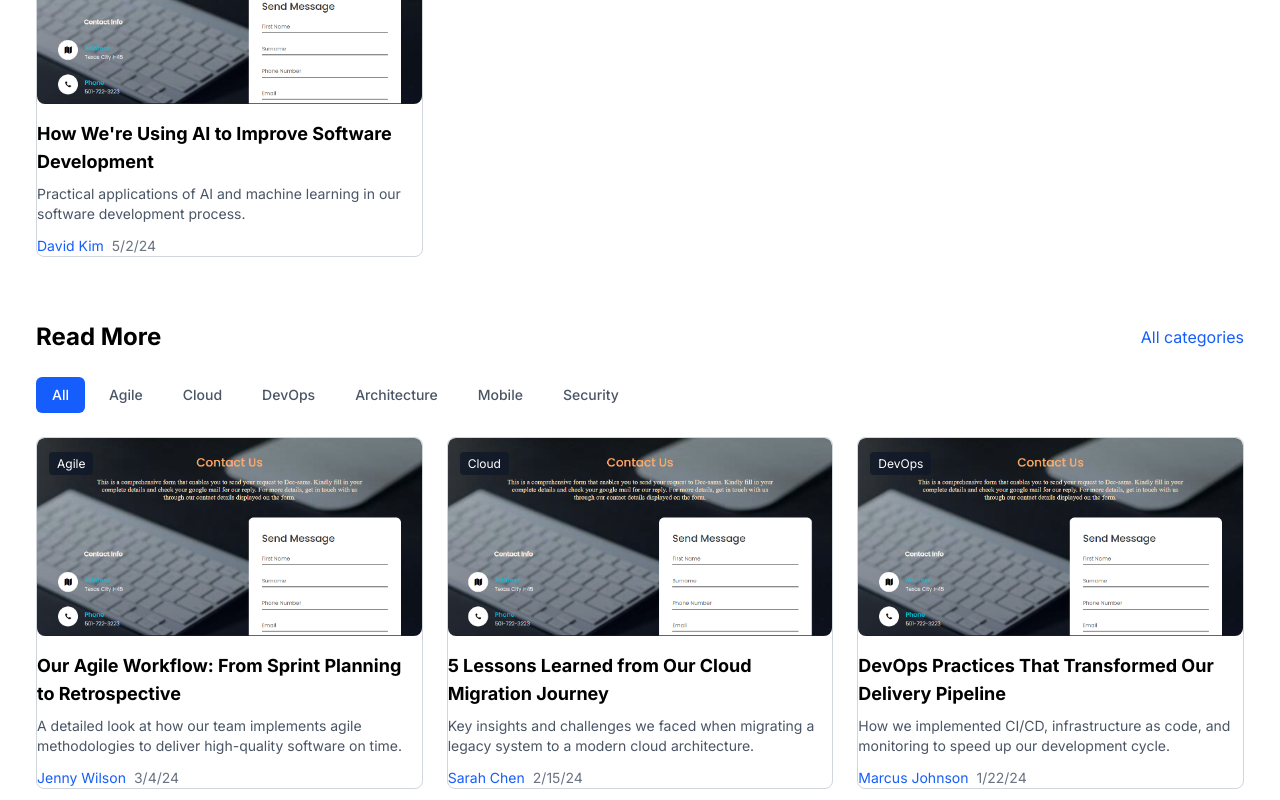
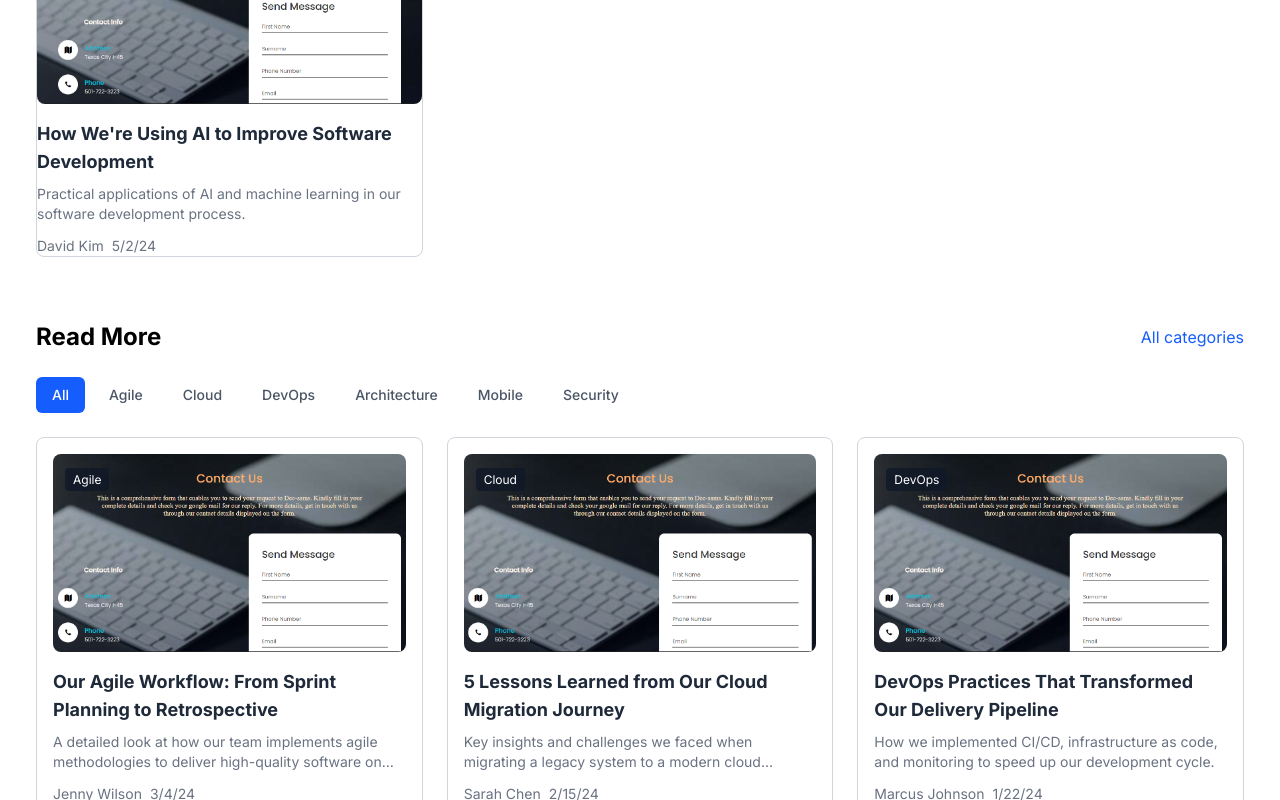
Before and after one commit to AmDeeJhay/Applift-blog, a Next.js app: page /blogs in a window 1280 px wide. Shown: the part 1040-1840 px from the top of the page. Built offline with nearby package versions, Linux system fonts and the light colour scheme.

Commit message:
i made changes on the text in the read more section

```diff
--- a/src/components/blog/blog-card.tsx
+++ b/src/components/blog/blog-card.tsx
@@ -91,11 +91,11 @@ export function BlogCard({
         </div>
         <div className="flex-1 flex flex-col">
           <Link href={`/blogs/${postId}`} className="group">
-            <h3 className="font-bold text-lg mb-2 group-hover:text-blue-600 transition-colors">{postTitle}</h3>
+            <h3 className="font-bold text-gray-800 text-lg mb-2 group-hover:text-blue-600 transition-colors">{postTitle}</h3>
           </Link>
-          <p className="text-gray-600 text-sm mb-3 line-clamp-2">{postExcerpt}</p>
+          <p className="text-gray-500 text-sm mb-3 line-clamp-2">{postExcerpt}</p>
           <div className="mt-auto text-sm">
-            <span className="text-blue-600">{postAuthor}</span>
+            <span className="text-gray-500">{postAuthor}</span>
             <span className="text-gray-500 ml-2">{postDate}</span>
           </div>
         </div>
--- a/src/components/blog/read-more-section.tsx
+++ b/src/components/blog/read-more-section.tsx
@@ -17,10 +17,10 @@ export function ReadMoreSection({ posts }: ReadMoreSectionProps): JSX.Element {
   // Filter posts by category
   const filteredPosts =
     activeCategory === "all"
-      ? posts
-      : posts.filter(
-          (post) => post.category === activeCategory || (activeCategory === "Uncategorized" && !post.category)
-        );
+    ? posts
+    : posts.filter(
+    (post) => post.category === activeCategory || (activeCategory === "Uncategorized" && !post.category)
+  );
 
   return (
     <div>
@@ -44,7 +44,10 @@ export function ReadMoreSection({ posts }: ReadMoreSectionProps): JSX.Element {
       {/* Grid Layout */}
       <div className="grid grid-cols-1 md:grid-cols-2 lg:grid-cols-3 gap-6">
         {filteredPosts.map((post) => (
-          <div key={post.id} className="border border-gray-300 rounded-lg overflow-hidden">
+          <div
+            key={post.id}
+            className="border border-gray-300 rounded-lg overflow-hidden p-4" // Added padding for spacing
+          >
             <BlogCard post={post} variant="standard" />
           </div>
         ))}
```
